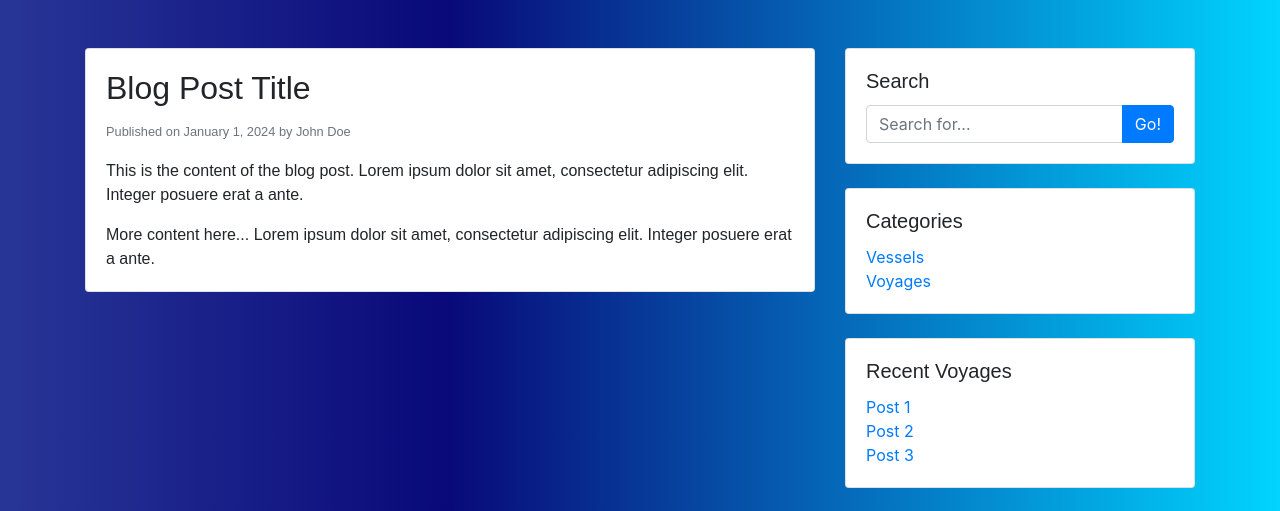
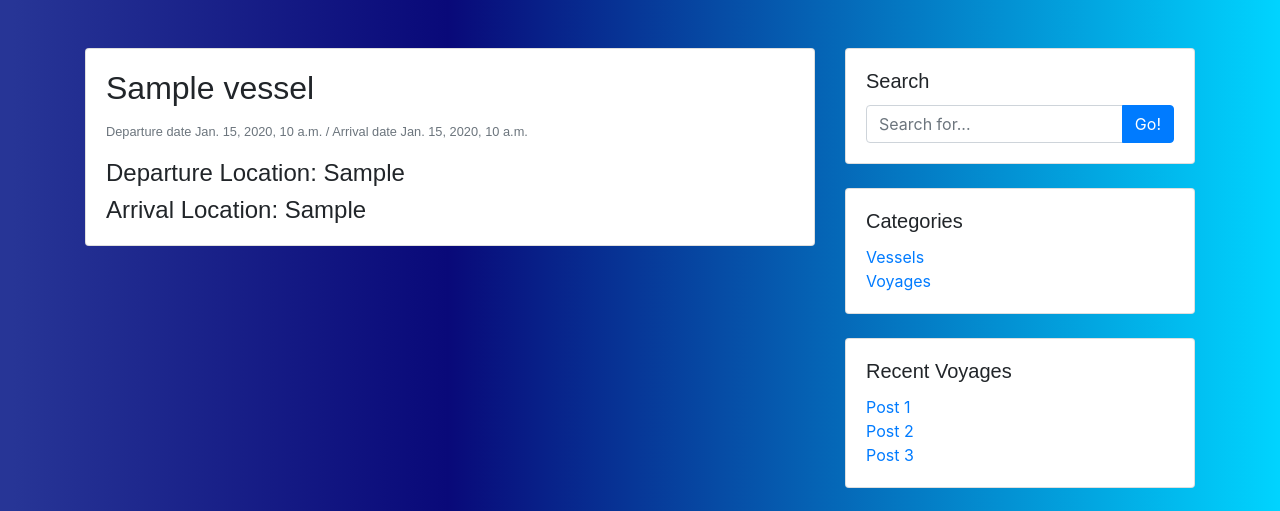
Before and after one commit to tanjil-dev/VesselTracker, a Django app: page / in a window 1280 px wide. Shown: the part 71-582 px from the top of the page. Run offline with Django 3.2, Linux system fonts and the light colour scheme; a user stored in the database is signed in; tables that the repository leaves empty hold one stand-in row (values such as "Sample post"); some libraries are stand-ins or nearby versions.

Commit message:
home view 1

```diff
--- a/VesselAPIs/admin.py
+++ b/VesselAPIs/admin.py
@@ -1,7 +1,7 @@
 from django.contrib import admin
-
 from .models import *
 
 admin.site.register(Vessel)
-class VesselAdmin(admin.ModelAdmin):
-    search_fields = ('name', 'owner_id')
+admin.site.register(Voyage)
+admin.site.register(Parcel)
+admin.site.register(Notification)
--- a/user/templates/home.html
+++ b/user/templates/home.html
@@ -6,16 +6,16 @@
     <div class="row">
         <!-- Blog Post -->
         <div class="col-lg-8 mb-4">
+            {% for d in data1 %}
             <div class="card">
                 <div class="card-body">
-                    <h2 class="card-title">Blog Post Title</h2>
-                    <p class="card-text"><small class="text-muted">Published on January 1, 2024 by John Doe</small></p>
-                    <p class="card-text">This is the content of the blog post. Lorem ipsum dolor sit amet, consectetur
-                        adipiscing elit. Integer posuere erat a ante.</p>
-                    <p class="card-text">More content here... Lorem ipsum dolor sit amet, consectetur adipiscing elit.
-                        Integer posuere erat a ante.</p>
+                    <h2 class="card-title">{{ d.vessel }}</h2>
+                    <p class="card-text"><small class="text-muted">Departure date {{ d.start_time }} / Arrival date {{ d.end_time }}</small></p>
+                    <h4 class="card-text">Departure Location: {{ d.start_location }}</h4>
+                    <h4 class="card-text">Arrival Location: {{ d.end_location }}</h4>
                 </div>
-            </div>
+            </div><br>
+            {% endfor %}
         </div>
 
         <!-- Sidebar -->
--- a/user/views.py
+++ b/user/views.py
@@ -2,12 +2,16 @@ from django.shortcuts import render, redirect
 from django.contrib.auth.decorators import login_required
 from django.contrib import messages
 from django.contrib.auth import authenticate, login as auth_login, logout
+from VesselAPIs.models import *
 from user.forms import *
 
 @login_required(login_url='login')
 def Home(request):
+    voyage = Voyage.objects.all().order_by('-id')
     template = 'home.html'
-    context = {}
+    context = {
+        'data1': voyage,
+    }
     return render(request, template_name=template, context=context)
 
 def Login(request):
```
